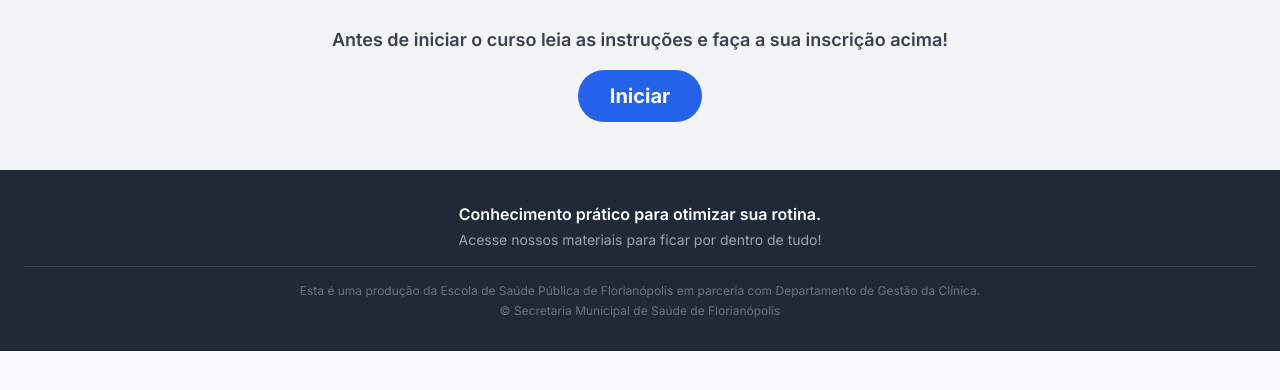
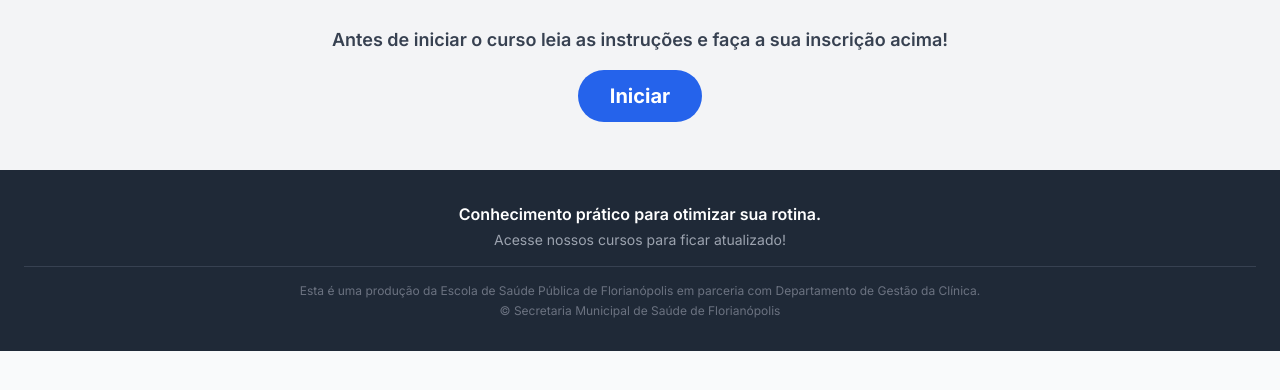
Before and after one commit to ESPFloripa/HTLV, a plain HTML site: page index.html in a window 1280 px wide. Shown: the part 218-608 px from the top of the page. Drawn offline with nearby package versions, Linux system fonts and the light colour scheme.

Commit message:
Add files via upload

```diff
--- a/index.html
+++ b/index.html
@@ -323,7 +323,7 @@
     <footer class="bg-gray-800 text-white">
         <div class="container mx-auto px-6 py-8 text-center">
             <p class="font-semibold">Conhecimento prático para otimizar sua rotina.</p>
-            <p class="text-gray-400 text-sm mt-1">Acesse nossos materiais para ficar por dentro de tudo!</p>
+            <p class="text-gray-400 text-sm mt-1">Acesse nossos cursos para ficar atualizado!</p>
             <div class="mt-4 border-t border-gray-700 pt-4">
                 <p class="text-xs text-gray-500">Esta é uma produção da Escola de Saúde Pública de Florianópolis em parceria com Departamento de Gestão da Clínica.</p>
                 <p class="text-xs text-gray-500 mt-1">© Secretaria Municipal de Saúde de Florianópolis</p>
```
